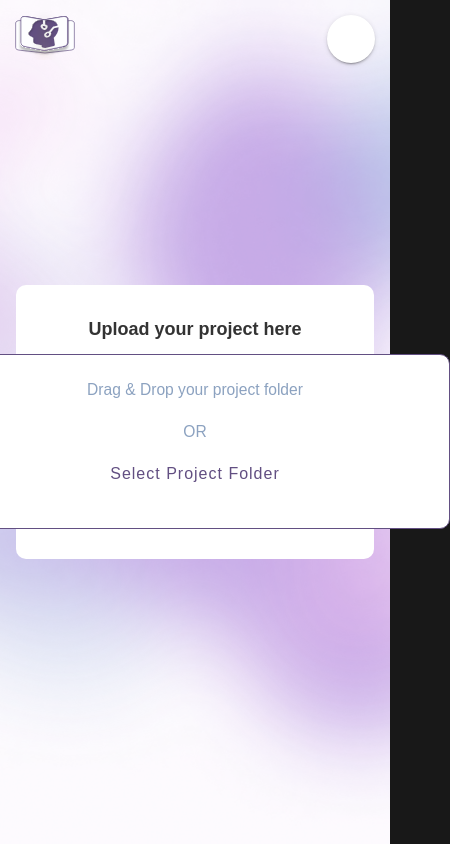
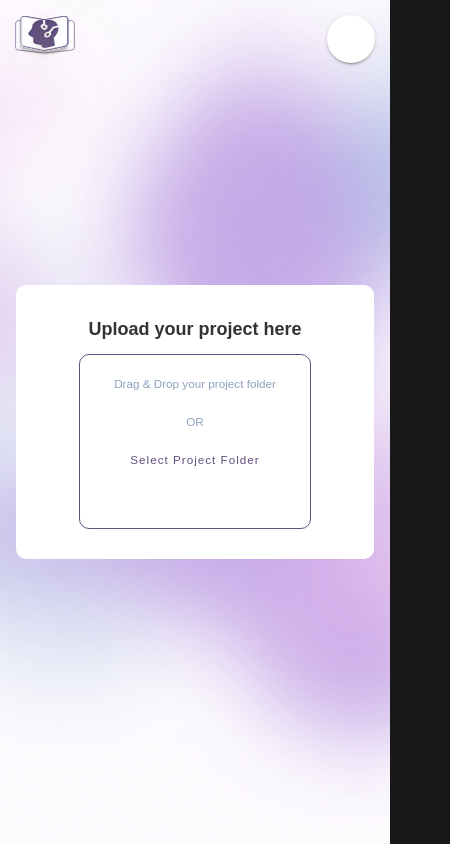
Before and after one commit to AnaMarijaBakula/AI-pomo-nik-za-u-enje, a Vue app in the folder frontend/: page /uploadproject in a window 390 px wide. Shown: the whole page, 450 px wide, since content can reach past the window. Built offline with nearby package versions, Linux system fonts and the light colour scheme.

Commit message:
media on upload file

```diff
--- a/frontend/src/components/UploadProject.vue
+++ b/frontend/src/components/UploadProject.vue
@@ -117,7 +117,16 @@ li {
   font-size: 14px;
   color: #333;
 }
-@media (max-width: 600px) {
+@media (max-width: 768px) {
+  .upload-file{
+    width: 100%; /*Na manjim ekranima širina preuzima cijeli ekran*/
+    padding: 15px; /*Smanjivanje paddinga za manje ekrane*/
+  }
+
+  .text_1, .text_2, .text_3 {
+    font-size: clamp(10px,3vw,16px); /*Povećanje fonta za manje ekrane*/
+    line-height: 28px;
+  }
   .title {
     font-size: 18px;
   }
```
